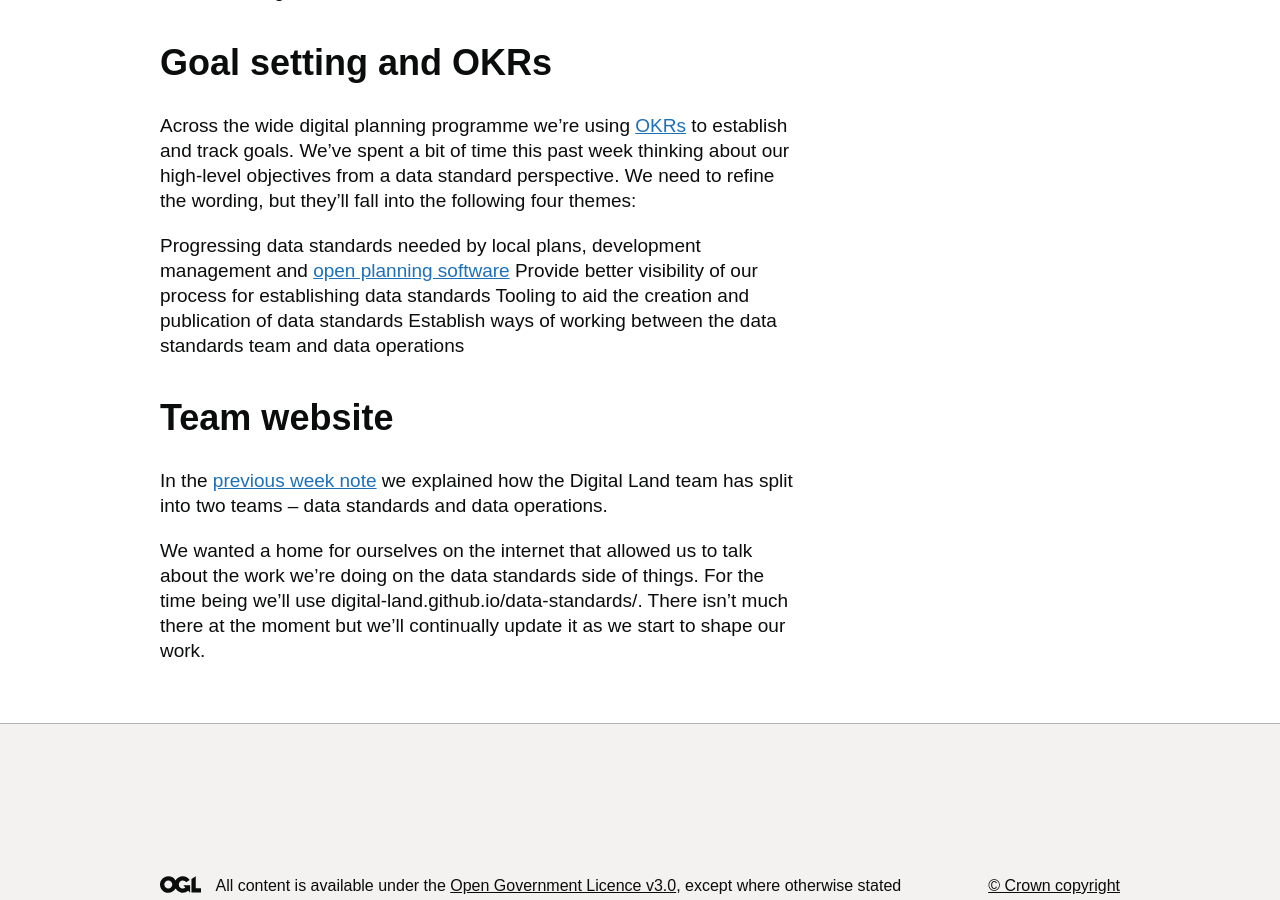
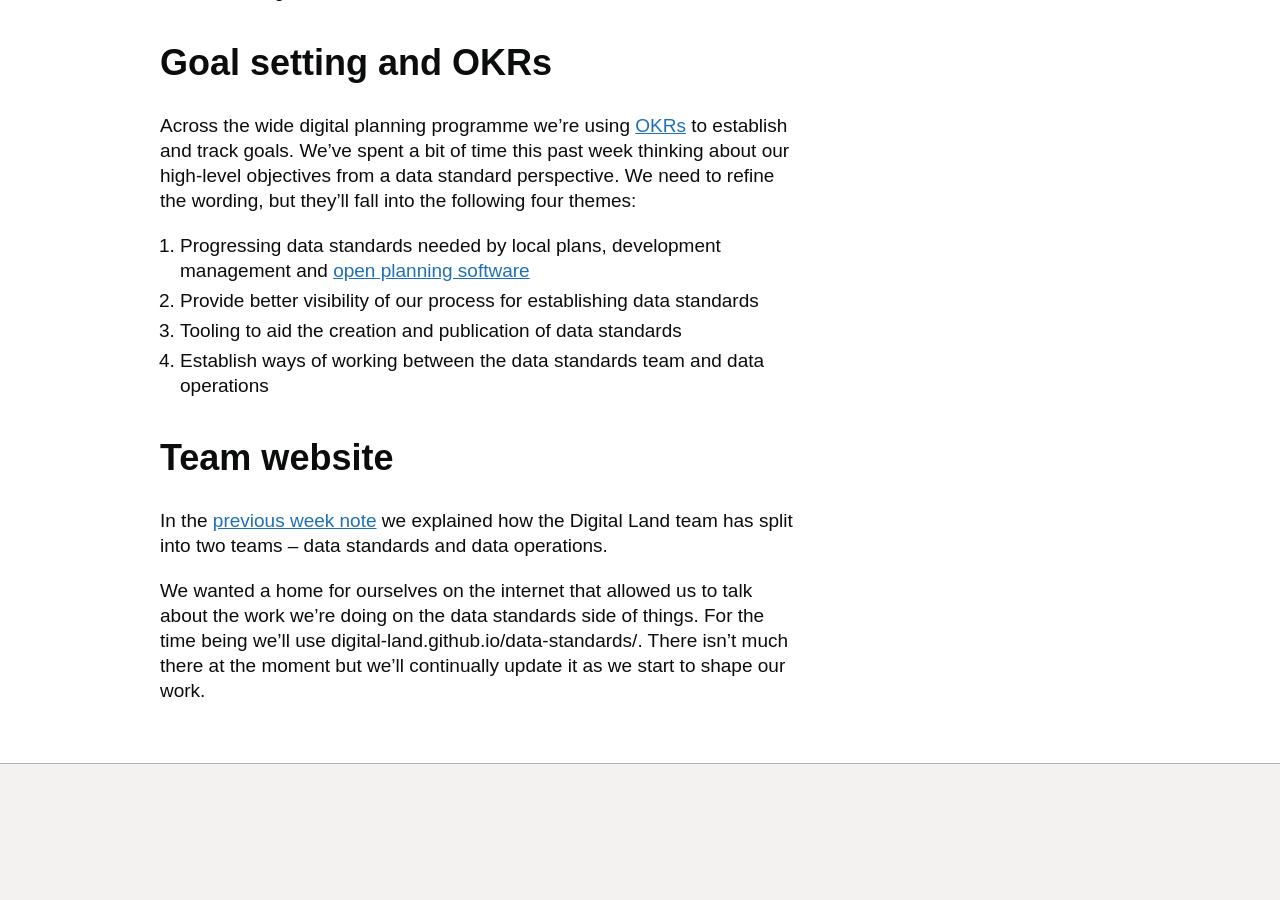
Before and after one commit to digital-land/data-standards-team, a Jekyll site: the page built from weeknote/_posts/2023-04-06-weeknote-2.md, in a window 1280 px wide and 900 px high, scrolled down 697 px. Built offline with Jekyll 4.4.1, drawn with Linux system fonts in a browser that asks for light colours; some web fonts are replaced; some of the changed lines change nothing that is shown.

Commit message:
fixed numbered list

```diff
--- a/weeknote/_posts/2023-04-06-weeknote-2.md
+++ b/weeknote/_posts/2023-04-06-weeknote-2.md
@@ -17,10 +17,10 @@ As an emerging policy there are some things that we’re not able to talk about
 
 Across the wide digital planning programme we’re using [OKRs](https://en.wikipedia.org/wiki/OKR) to establish and track goals. We’ve spent a bit of time this past week thinking about our high-level objectives from a data standard perspective. We need to refine the wording, but they’ll fall into the following four themes:
 
-Progressing data standards needed by local plans, development management and [open planning software](https://opendigitalplanning.org/)
-Provide better visibility of our process for establishing data standards
-Tooling to aid the creation and publication of data standards
-Establish ways of working between the data standards team and data operations
+1. Progressing data standards needed by local plans, development management and [open planning software](https://opendigitalplanning.org/)
+2. Provide better visibility of our process for establishing data standards
+3. Tooling to aid the creation and publication of data standards
+4. Establish ways of working between the data standards team and data operations
 
 ## Team website
 
```
